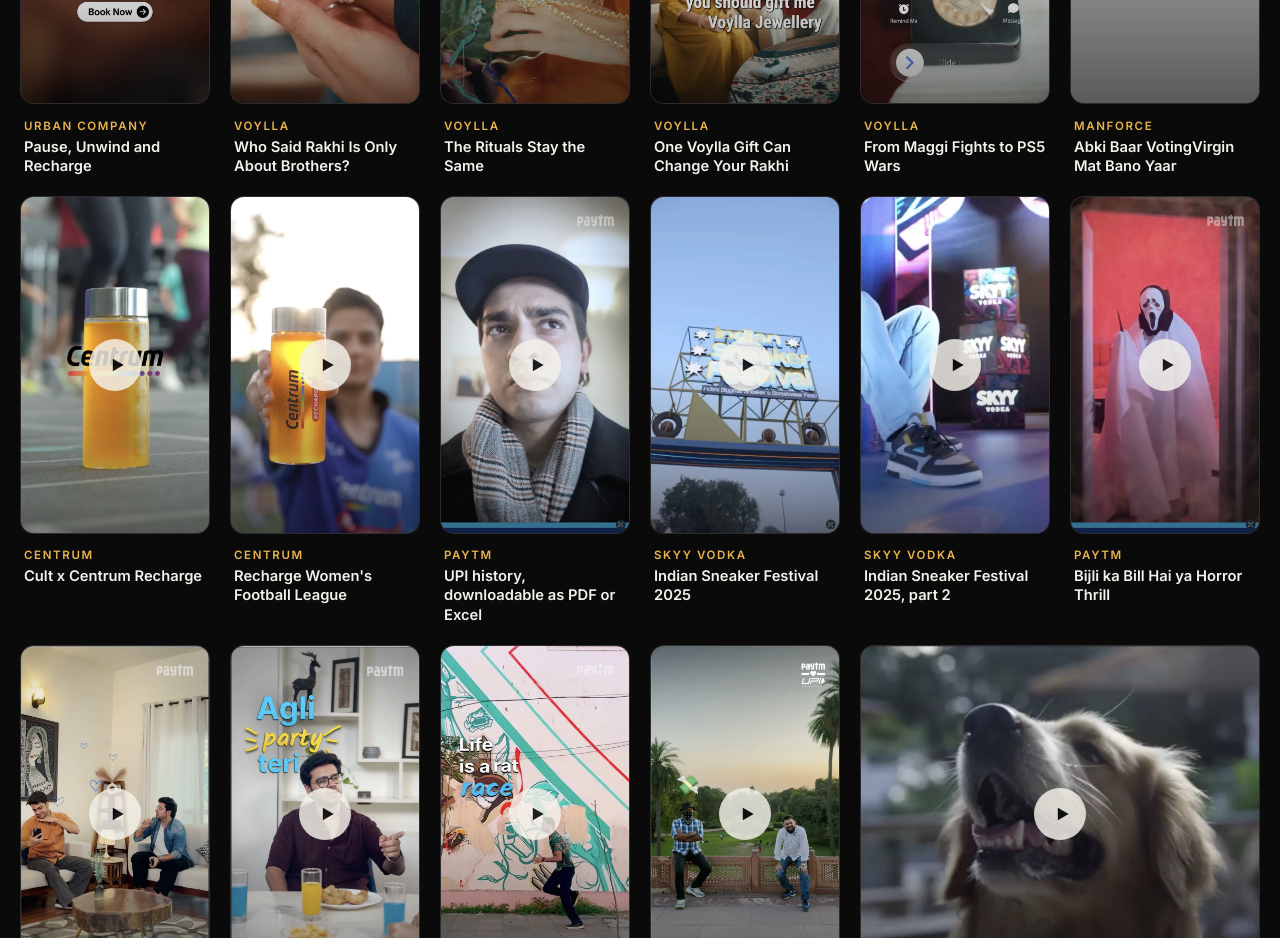
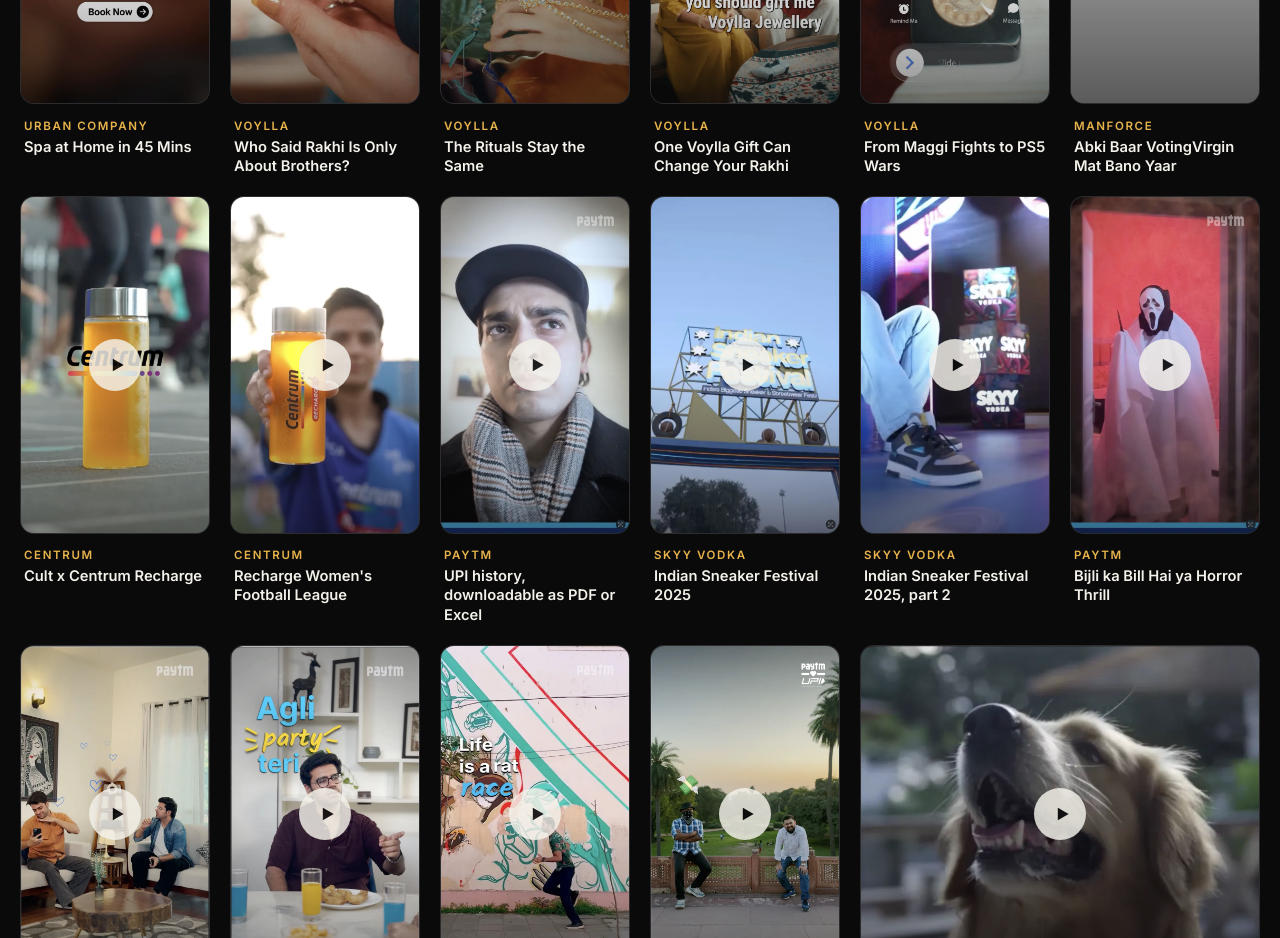
Before and after one commit to raghavjhamb-svg/raghavjhamb, a plain HTML site: page index.html in a window 1280 px wide. Shown: the part 2600-3538 px from the top of the page. Drawn offline with Linux system fonts and the light colour scheme; grey boxes are pictures that could not be loaded; a web font is replaced by a local one.

Commit message:
Title the Urban Company reel to match its cover
Co-Authored-By: Claude Fable 5.2 <noreply@anthropic.com>

```diff
--- a/index.html
+++ b/index.html
@@ -303,7 +303,7 @@
         <div class="group reveal" data-group="reels">
           <h3>Social reels <small>18 films</small></h3>
           <div class="grid grid-tall">
-            <button class="card" type="button" data-cat="reels" data-video="https://www.instagram.com/reel/Df4kw_kSLVZ/"><span class="card-media"><img src="assets/work/uc-recharge.webp" alt="" width="720" height="1280" loading="lazy" decoding="async" /><span class="play"><span><svg viewBox="0 0 24 24" fill="currentColor" aria-hidden="true"><path d="M7 4.5v15l13-7.5z"/></svg></span></span></span><span class="card-meta"><span class="brand">Urban Company</span><span class="title">Pause, Unwind and Recharge</span></span></button>
+            <button class="card" type="button" data-cat="reels" data-video="https://www.instagram.com/reel/Df4kw_kSLVZ/"><span class="card-media"><img src="assets/work/uc-recharge.webp" alt="" width="720" height="1280" loading="lazy" decoding="async" /><span class="play"><span><svg viewBox="0 0 24 24" fill="currentColor" aria-hidden="true"><path d="M7 4.5v15l13-7.5z"/></svg></span></span></span><span class="card-meta"><span class="brand">Urban Company</span><span class="title">Spa at Home in 45 Mins</span></span></button>
             <button class="card" type="button" data-cat="reels" data-video="https://www.instagram.com/reel/DcK10sSSbXb/"><span class="card-media"><img src="assets/work/voylla-rakhi-brothers.webp" alt="" width="720" height="1280" loading="lazy" decoding="async" /><span class="play"><span><svg viewBox="0 0 24 24" fill="currentColor" aria-hidden="true"><path d="M7 4.5v15l13-7.5z"/></svg></span></span></span><span class="card-meta"><span class="brand">Voylla</span><span class="title">Who Said Rakhi Is Only About Brothers?</span></span></button>
             <button class="card" type="button" data-cat="reels" data-video="https://www.instagram.com/reel/DcBM37nS49Z/"><span class="card-media"><img src="assets/work/voylla-rakhi-rituals.webp" alt="" width="720" height="1280" loading="lazy" decoding="async" /><span class="play"><span><svg viewBox="0 0 24 24" fill="currentColor" aria-hidden="true"><path d="M7 4.5v15l13-7.5z"/></svg></span></span></span><span class="card-meta"><span class="brand">Voylla</span><span class="title">The Rituals Stay the Same</span></span></button>
             <button class="card" type="button" data-cat="reels" data-video="https://www.instagram.com/reel/DbvMYqOy6Kk/"><span class="card-media"><img src="assets/work/voylla-rakhi-gift.webp" alt="" width="720" height="1280" loading="lazy" decoding="async" /><span class="play"><span><svg viewBox="0 0 24 24" fill="currentColor" aria-hidden="true"><path d="M7 4.5v15l13-7.5z"/></svg></span></span></span><span class="card-meta"><span class="brand">Voylla</span><span class="title">One Voylla Gift Can Change Your Rakhi</span></span></button>
```
